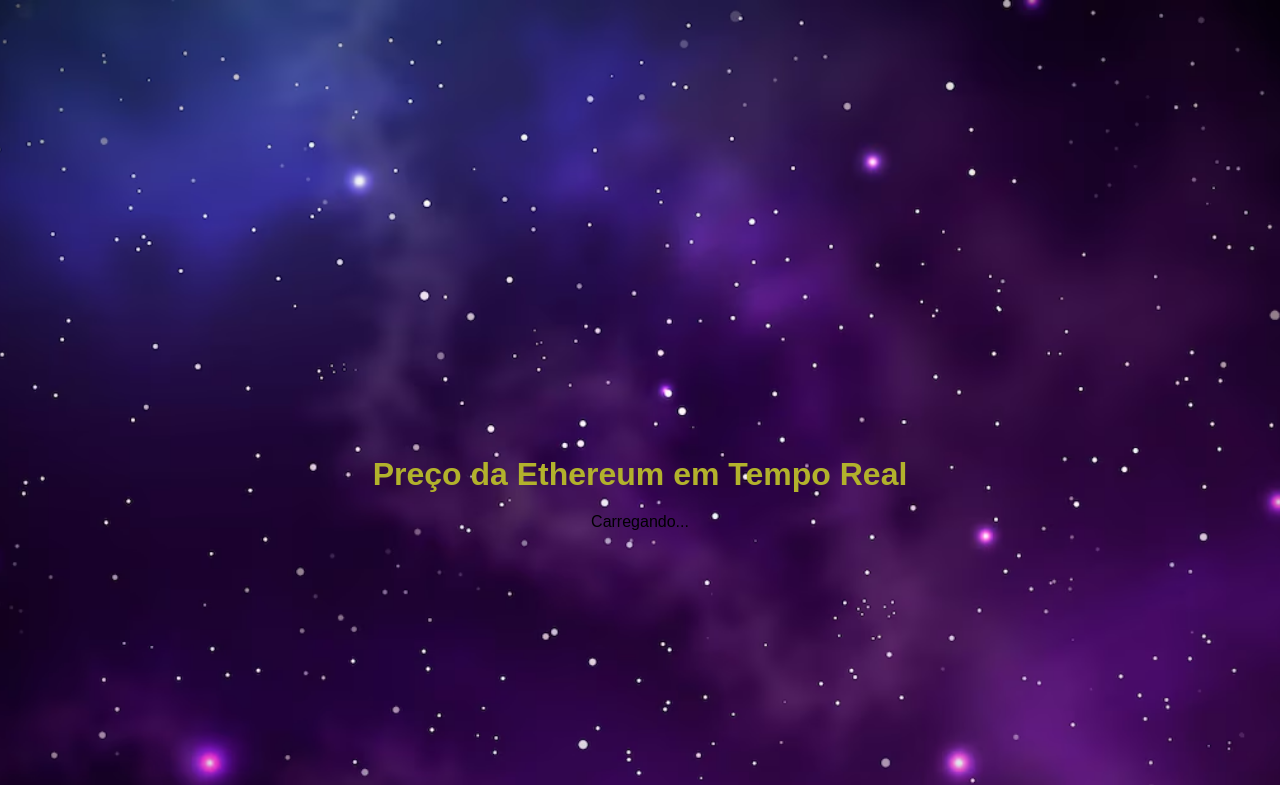
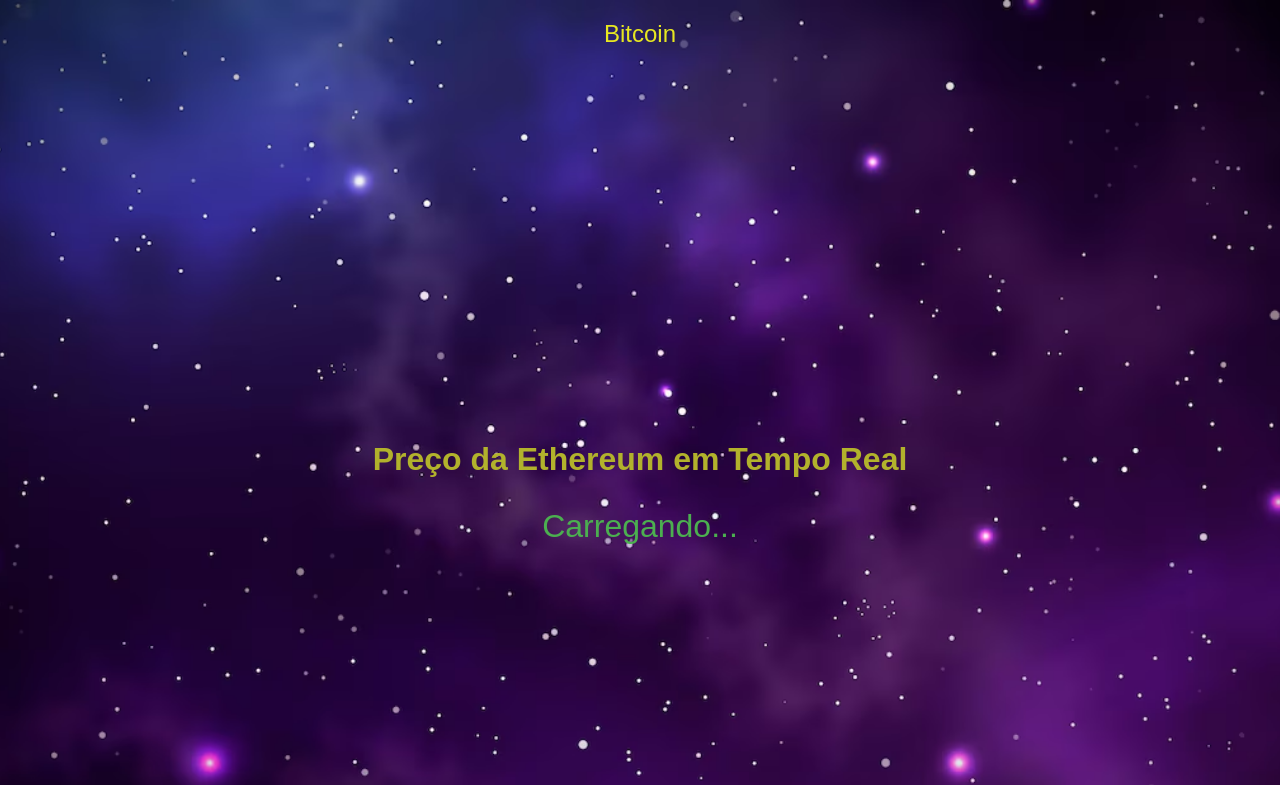
Before and after one commit to CassAssump/dashboard, a Flask app: page /ethereum in a window 1280 px wide. Shown: the top 785 px of the page. Run offline with Flask 3, Linux system fonts and the light colour scheme; some libraries are stand-ins or nearby versions.

Commit message:
teste novo

```diff
--- a/static/style.css
+++ b/static/style.css
@@ -55,3 +55,8 @@
     color: #4caf50;
     margin-top: 10px;
 }
+#eth_price{
+    font-size: 2em;
+    color: #4caf50;
+    margin-top: 10px;
+}
--- a/templates/eth.html
+++ b/templates/eth.html
@@ -8,6 +8,17 @@
     <link rel="stylesheet" href="/static/style.css">
 </head>
 <body class="apresentacao">
+    <header class="cabecalho">
+        <nav class="cabecalho__menu">
+            <a class="cabecalho__menu__link" href="/templates/btc.html">Bitcoin</a>
+
+
+        </nav>
+    </header>
+
+
+
+
     <h1 class="apresentacao__texto">Preço da Ethereum em Tempo Real</h1>
     <div id="eth_price">Carregando...</div>
 
```
